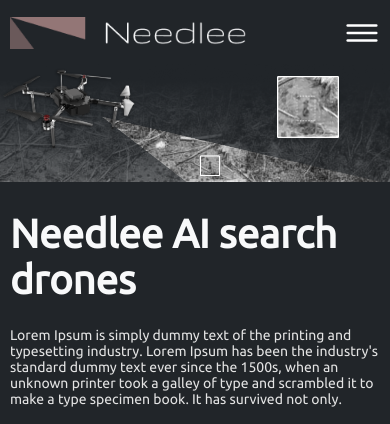
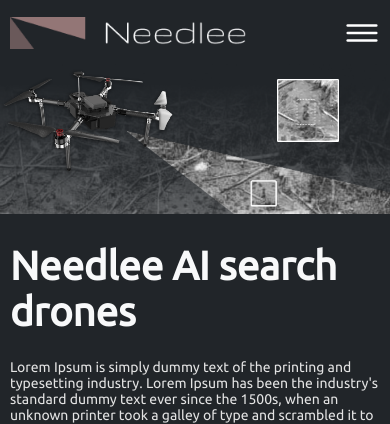
Before and after one commit to needlee-uav/website, a Flask app: page / in a window 390 px wide. Shown: the top 424 px of the page. Run offline with Flask 3, Linux system fonts and the light colour scheme.

Commit message:
Mobile header image fix

```diff
--- a/static/style.css
+++ b/static/style.css
@@ -181,6 +181,9 @@
     @media (max-width:1000px) {
         content: url(img/solution/header-image-sm.png);
     }
+    @media (max-width:500px) {
+        content: url(img/solution/header-image-mobile.png);
+    }
 }
 
 .human-container {
@@ -210,6 +213,11 @@
     top: 2%;
     @media (max-width:1000px) {
         width: 35%;
+        left: 0%;
+        top: 3%;
+    }
+    @media (max-width:500px) {
+        width: 45%;
         left: 0%;
         top: 3%;
     }
--- a/templates/index.html
+++ b/templates/index.html
@@ -8,7 +8,6 @@
     <script src="https://cdnjs.cloudflare.com/ajax/libs/jquery/3.5.1/jquery.min.js"></script>
     <link href='https://fonts.googleapis.com/css?family=Ubuntu' rel='stylesheet'>
 </head>
-
 <body>
     <div class="content-container">
         <div id="header-container" class="header-container" style="margin: 5px 10px 0px 10px;">
```
Also changed, not shown: static/img/solution/header-image-mobile.png (added).
